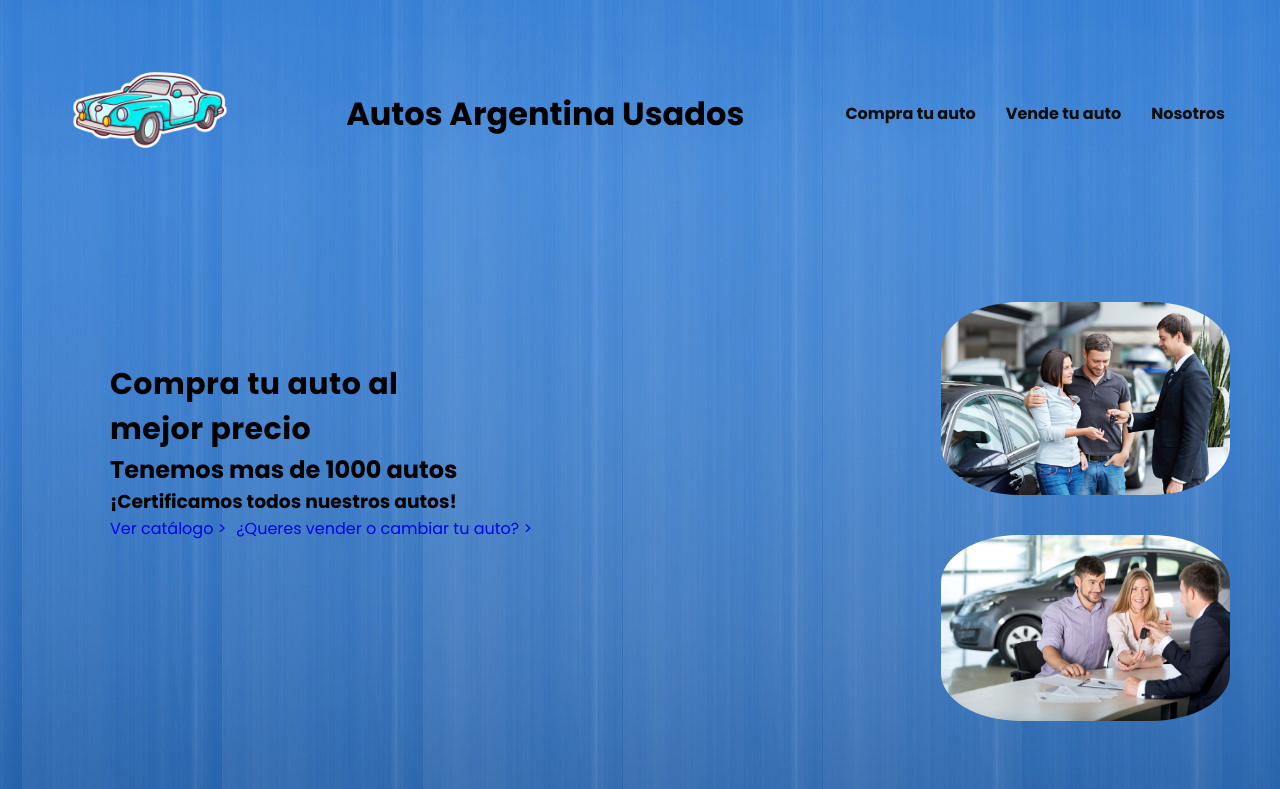
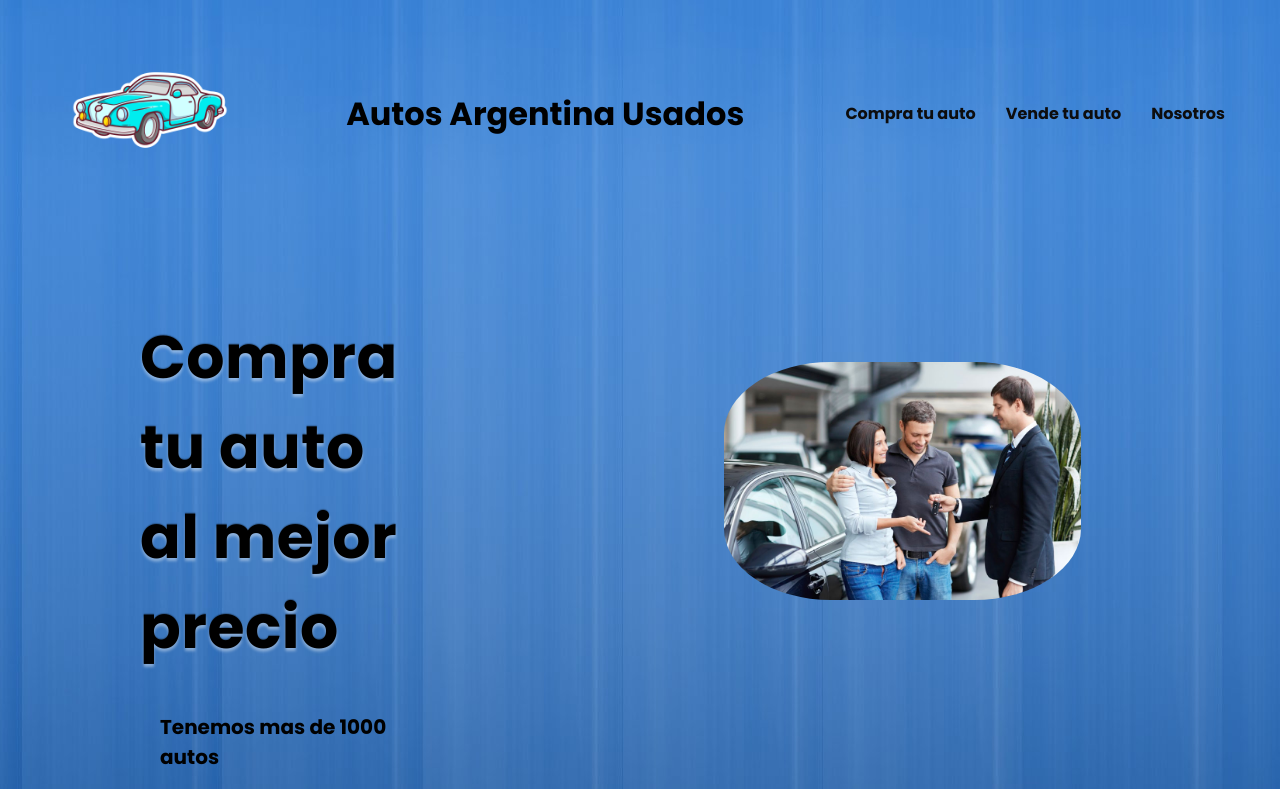
Before and after one commit to TomyMontenegro99/PFMontenegro, a plain HTML site: page index.html in a window 1280 px wide. Shown: the top 789 px of the page. Drawn offline with Linux system fonts and the light colour scheme; files whose address does not match are found by name.

Commit message:
se agrego animacion al titulo principal

```diff
--- a/estilos/estilos.css
+++ b/estilos/estilos.css
@@ -1,3 +1,4 @@
+
 /* selector universal (reset) */
 * {
     margin: 0;
@@ -76,35 +77,68 @@ ul {
 /*CONTENIDO PRINCIPAL*/
 
 .hero{
+
+    padding: 30px;
+    margin-bottom: 10px;
+
+}
+.hero__contenido{
     display: flex;
-    padding: 30px 30px;
-    margin-bottom: 10px;
+    justify-content: center;
+    flex: row;
 }
+
 .hero__contenido-info {
     padding: 30px;
-    margin: 50px;
-    float: left;
+    margin-left: 80px;
+
+
+
 
 }
 .hero__contenido-info h1{
+
     letter-spacing: 0.5px;
-    font-size: 30px;
-    margin: 0 10;
+    font-size: 60px;
+    margin-bottom: 40px;
     width: 60%;
+    text-shadow: 0px 3px 3px rgba(255,255,255,0.4),0px -1px 1px rgba(0,0,0,0.3);
+    animation: tituloMove .5s ease infinite alternate;
 }
+
+.hero__contenido-info h2{
+    padding-left: 20px;
+    font-size: 20px;
+    width: 60%;
+    margin-bottom: 20px;
+}
+
+.hero__contenido-info h3{
+    padding-left: 20px;
+    font-size: 20px;
+    width: 60%;
+    margin-bottom: 50px;
+}
+
 .hero__contenido-info-link{
-
-    padding: 50px 10px;
+    font-size: 20px;
+    padding-left: 20px;
 }
 
 .hero__contenido-info-link2{
-    float: left;
+    font-size: 20px;
+
+}
+
+.hero__contenido-imagen{
+    align-items: center;
+    padding: 30px;
+    margin: 50px;
+
 }
 
 .hero__contenido-imagen img{
-    float: right;
-    padding: 20px;
-    width: 27%;
+    width: 80%;
     border-radius: 30%;
 }
 
@@ -336,3 +370,25 @@ ul {
     font-family: 'Poppins', sans-serif;
     font-style: italic;
 }
+
+/* ANIMACIONES */
+
+
+@keyframes tituloMove{
+    100% {
+        top: -30px;
+
+        text-shadow: 0 1px 0 #CCC,
+                     0 2px 0 #CCC,
+                     0 3px 0 #CCC,
+                     0 4px 0 #CCC,
+                     0 5px 0 #CCC,
+                     0 6px 0 #CCC,
+                     0 7px 0 #CCC,
+                     0 8px 0 #CCC,
+                     0 9px 0 #CCC,
+                     0 30px 30px rgba(0, 0, 0, .3);
+      }
+
+
+}
--- a/index.html
+++ b/index.html
@@ -40,7 +40,6 @@
                 </div>
                 <div class="hero__contenido-imagen">
                     <img src="./recursos/imagenes/comprando-auto.jpg" alt="imagen principal">
-                    <img src="./recursos/imagenes/comprando-auto-3.jpg" alt="imagen principal2">
                 </div>
 
             </div>
```
